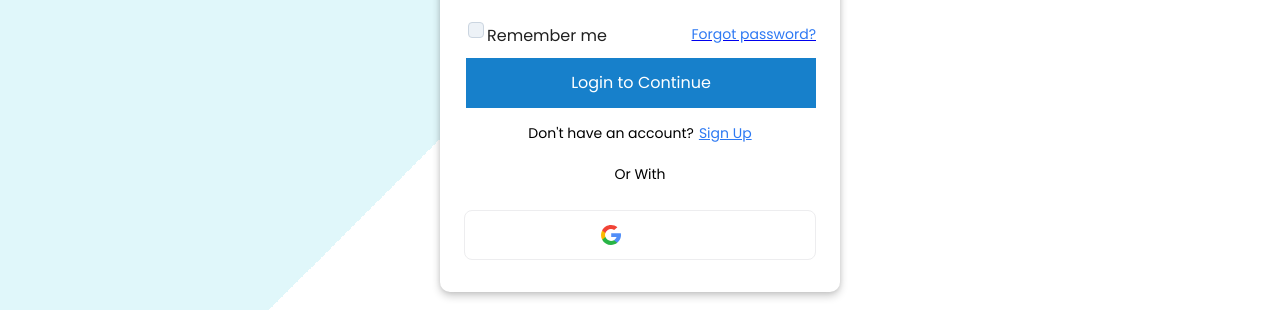
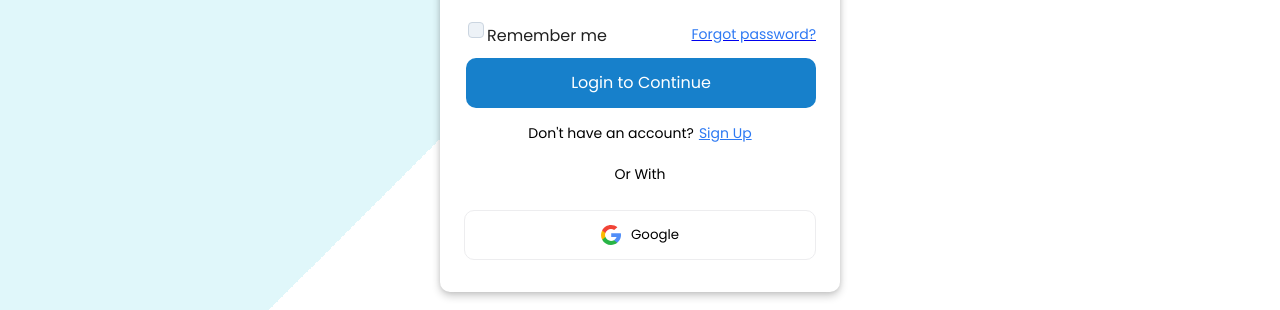
Before and after one commit to IrishLeigh/CebuStay, a React (Create React App) app in the folder fe/: page /login in a window 1280 px wide. Shown: the part 494-804 px from the top of the page. Built offline with nearby package versions, Linux system fonts and the light colour scheme; what google-maps-react would draw is missing.

Commit message:
Fix button login and Google

```diff
--- a/fe/src/Login_User/Form.css
+++ b/fe/src/Login_User/Form.css
@@ -6,7 +6,7 @@
 }
 body {
   background: linear-gradient(135deg, #e0f7fa 50%, #ffffff 50%);
-  font-family: 'Poppins', sans-serif;
+  font-family: "Poppins", sans-serif;
 }
 
 .form-container {
@@ -19,11 +19,9 @@ body {
   margin-bottom: 5rem; /* Added margin bottom */
 }
 
-
 * {
-  font-family: 'Poppins', sans-serif;
+  font-family: "Poppins", sans-serif;
   box-sizing: border-box;
-
 }
 
 .form {
@@ -116,7 +114,7 @@ body {
   margin: 5px 0;
 }
 
-.btn {
+.btn-google {
   margin-top: 10px;
   width: 100%;
   height: 50px;
--- a/fe/src/Login_User/LoginUI.jsx
+++ b/fe/src/Login_User/LoginUI.jsx
@@ -176,6 +176,7 @@ const LoginUI = ({ setToken }) => {
     border: "none",
     color: "white",
     fontSize: "16px",
+    borderRadius: "10px",
   };
 
   const loaderStyle = {
@@ -190,14 +191,19 @@ const LoginUI = ({ setToken }) => {
   return (
     <div className="formContainer">
       <div className="form-container">
-        <div style={{ textAlign: 'center' }}>
-        <h2 style={{ fontSize: "30px",
-                fontWeight: "600",
-                textAlign: "center",
-                color: "#1780CB",
-                marginBottom:'-10px'}}>Welcome Back</h2>
-        <p style={{color:'gray'}}>Log in to continue</p>
-
+        <div style={{ textAlign: "center" }}>
+          <h2
+            style={{
+              fontSize: "30px",
+              fontWeight: "600",
+              textAlign: "center",
+              color: "#1780CB",
+              marginBottom: "-10px",
+            }}
+          >
+            Welcome Back
+          </h2>
+          <p style={{ color: "gray" }}>Log in to continue</p>
         </div>
         <form className="form">
           <div className="email">
@@ -313,7 +319,7 @@ const LoginUI = ({ setToken }) => {
           <p className="p line">Or With</p>
           {/* Google Sign In Button */}
           <div className="flex-row">
-            <button className="btn google">
+            <button className="btn-google">
               <svg
                 version="1.1"
                 width="20"
```
